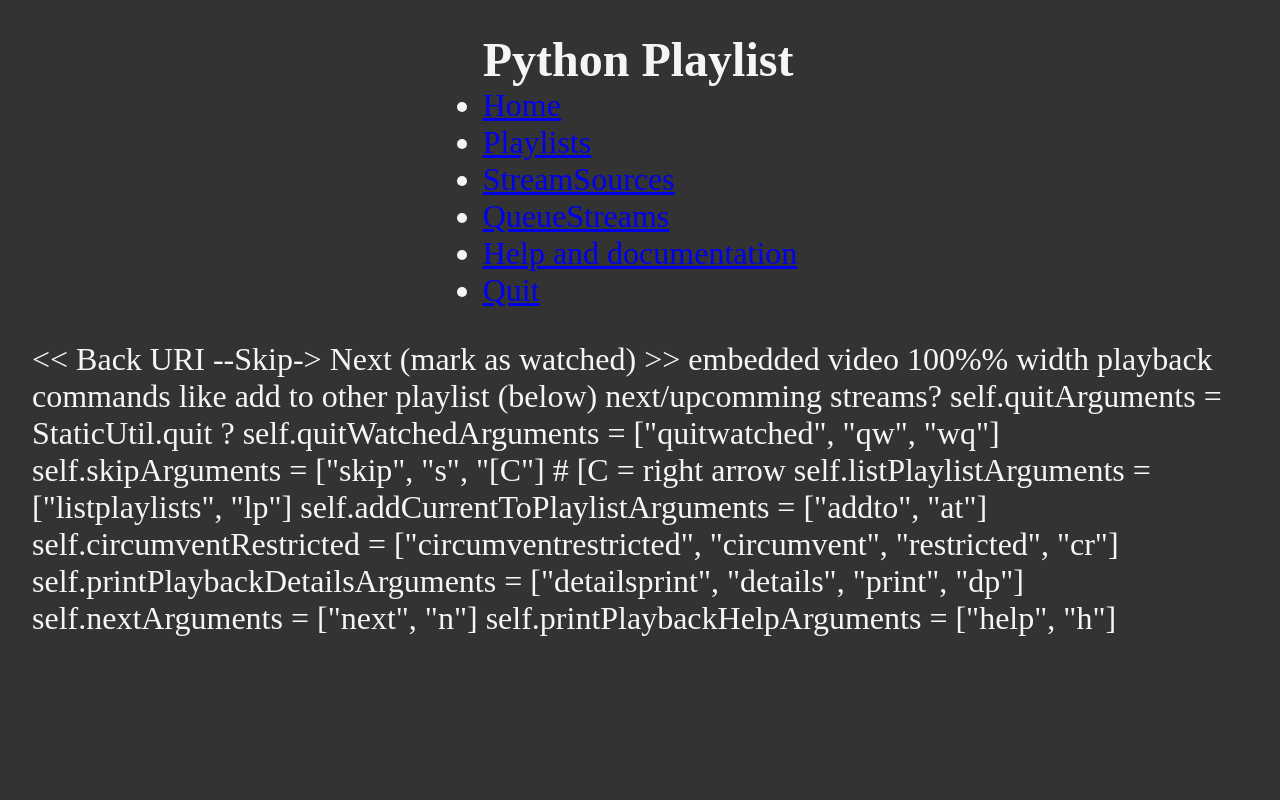
After one commit to gardehal/python-playlist, a Flask app: template templates/play.html in a window 1280 px wide. The commit adds this page. Run offline with Flask 3, Linux system fonts and the light colour scheme; the template is opened without the code that fills it, so the values that code supplies are empty; parts of the project's set-up code (start-up, migrations or seed data) failed here and were passed over.

Commit message:
Standardized HTML layout for header/footer

```diff
--- /dev/null
+++ b/templates/layout.html
@@ -0,0 +1,39 @@
+<!DOCTYPE html>
+<html lang="en">
+    <head>
+        {% block head %}
+        <meta charset="UTF-8">
+        <meta name="viewport" content="width=device-width, initial-scale=1.0">
+        <link href="{{ url_for("static", filename="css/style.css") }}" rel="stylesheet" />
+        <title>{% block title %}{% endblock %}</title>
+        {% endblock %}
+    </head>
+
+    <body>
+        <div id="topbar">
+            <h2>Python Playlist</h2>
+
+            <div id="topnav">
+                <ul>
+                    <li><a href="{{ url_for("index") }}">Home</a></li>
+                    <li><a href="{{ url_for("playlistsIndex") }}">Playlists</a></li>
+                    <li><a href="{{ url_for("streamSourcesIndex") }}">StreamSources</a></li>
+                    <li><a href="{{ url_for("queueStreamsIndex") }}">QueueStreams</a></li>
+                    <li><a href="{{ url_for("help") }}">Help and documentation</a></li>
+                    <li><a href="{{ url_for("quitApp") }}">Quit</a></li>
+                </ul>
+            </div>
+        </div>
+
+        <div id="content">
+            {% block content %}
+            {% endblock %}
+        </div>
+
+        <div id="footer">
+        {% block footer %}
+
+        {% endblock %}
+        </div>
+    </body>
+</html>
--- /dev/null
+++ b/templates/play.html
@@ -0,0 +1,18 @@
+{% extends "layout.html" %}
+{% block title %}Play {{ playlist.name }}{% endblock %}
+{% block content %}
+    << Back URI --Skip-> Next (mark as watched) >>
+    embedded video 100%% width
+    playback commands like add to other playlist (below)
+    next/upcomming streams?
+
+    self.quitArguments = StaticUtil.quit ?
+    self.quitWatchedArguments = ["quitwatched", "qw", "wq"]
+    self.skipArguments = ["skip", "s", "[C"] # [C = right arrow
+    self.listPlaylistArguments = ["listplaylists", "lp"]
+    self.addCurrentToPlaylistArguments = ["addto", "at"]
+    self.circumventRestricted = ["circumventrestricted", "circumvent", "restricted", "cr"]
+    self.printPlaybackDetailsArguments = ["detailsprint", "details", "print", "dp"]
+    self.nextArguments = ["next", "n"]
+    self.printPlaybackHelpArguments = ["help", "h"]
+{% endblock %}
```
Also changed, not shown: templates/index.html (+4 -20 lines).
